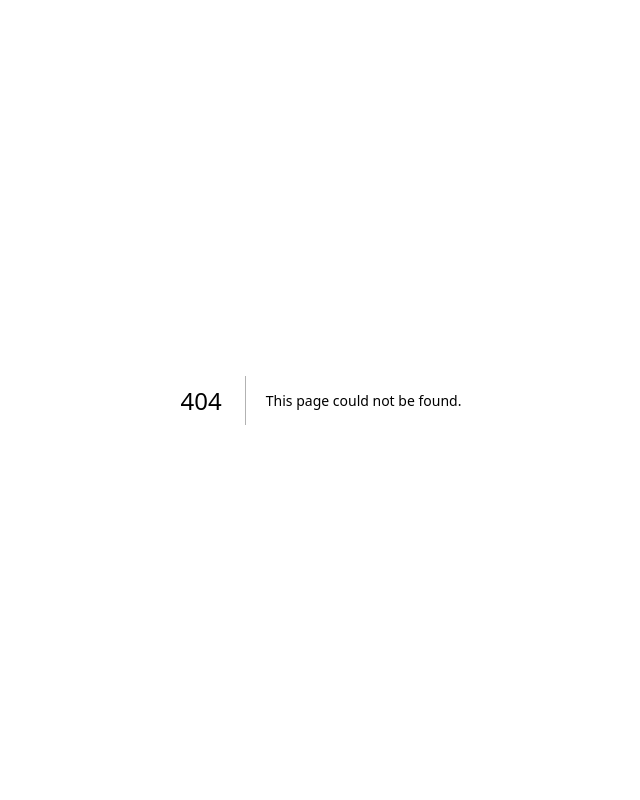
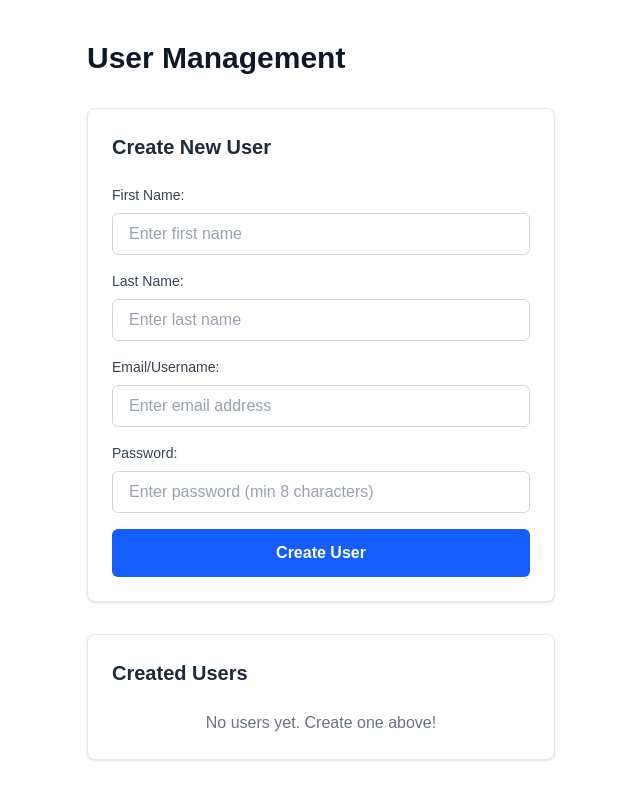
Before and after one commit to linweihong-alvin/Bitcoin-Discussion-Board, a Next.js app: page /test-user in a window 1280 px wide. Before the commit this address had no page. Shown: the whole page, without its empty margins (319-959 px from the left). Built offline with nearby package versions, Linux system fonts and the light colour scheme.

Commit message:
add create user page

```diff
--- /dev/null
+++ b/src/app/test-user/page.tsx
@@ -0,0 +1,12 @@
+import Layout from "@/components/layout";
+import Content from "@/modules/user/content";
+
+const Post = () => {
+	return (
+		<Layout>
+			<Content />
+		</Layout>
+	);
+};
+
+export default Post;
--- a/src/app/test/page.tsx
+++ /dev/null
@@ -1,5 +0,0 @@
-const page = () => {
-	return <div>page</div>;
-};
-
-export default page;
```
